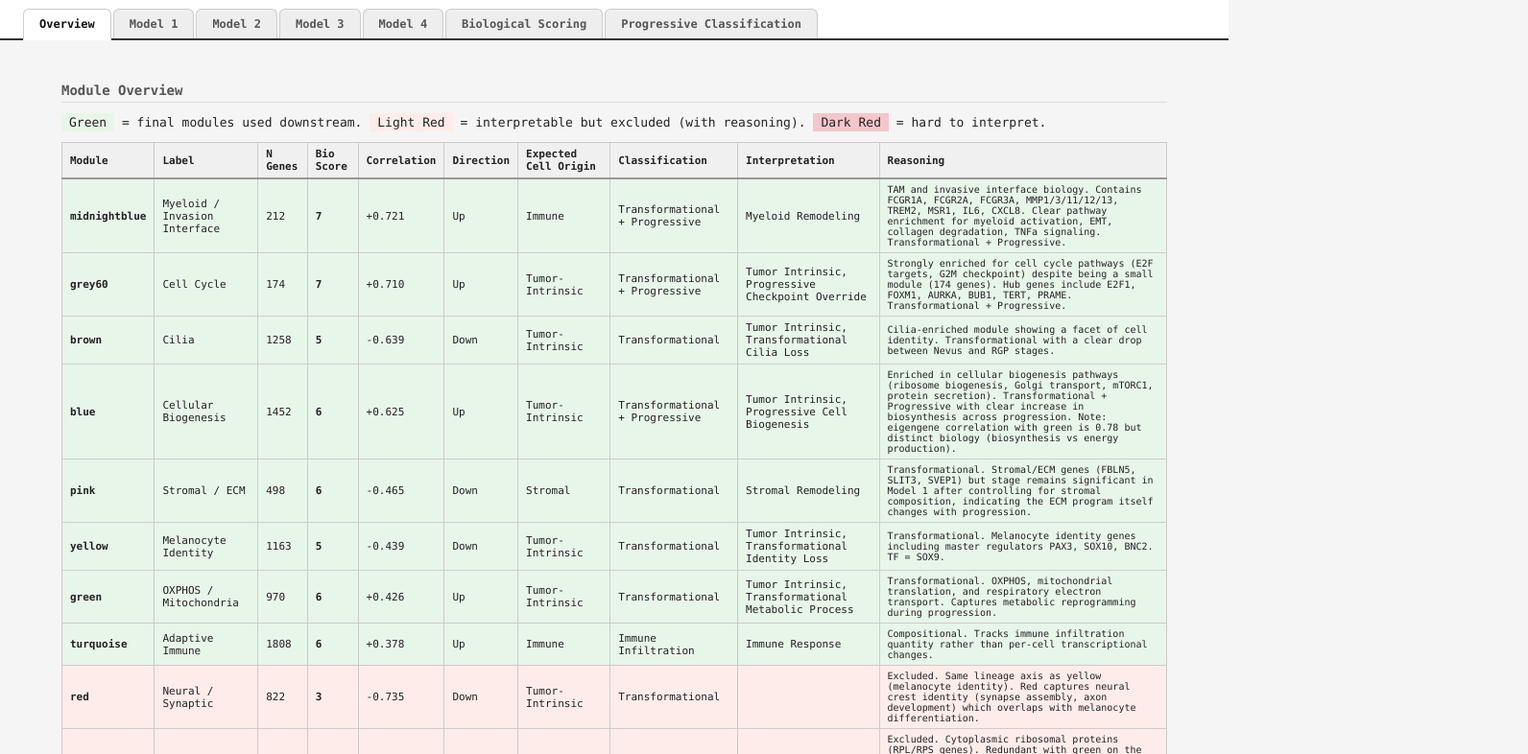
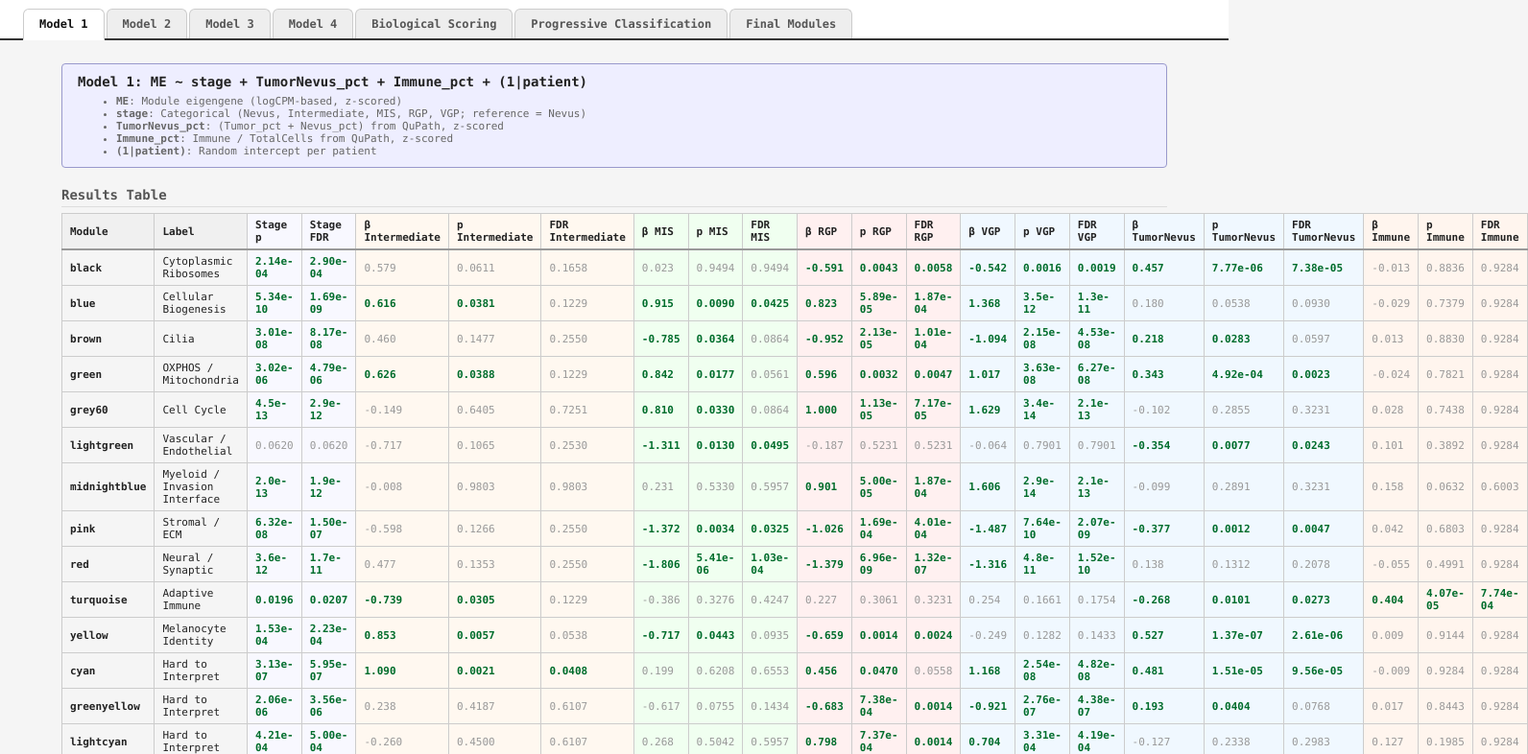
Before and after one commit to kairitanaka/WGCNA_MELANOMA, a plain HTML site: page lmm_summary.html in a window 1280 px wide. Shown: the part 60-846 px from the top of the page at 96% size, 1592 px wide, since content can reach past the window. Drawn offline with Linux system fonts and the light colour scheme.

Commit message:
organize

```diff
--- a/lmm_summary.html
+++ b/lmm_summary.html
@@ -32,19 +32,19 @@ th { background: #f0f0f0; color: #222; font-weight: bold; border-bottom: 2px sol
 </style></head><body>
 <div class="header">
 <h1>LMM Composition Analysis Summary</h1>
-<p class="meta">Generated: 2026-03-24 20:20</p>
+<p class="meta">Generated: 2026-03-24 20:31</p>
 <div class="tab-bar">
-<button class="tab-btn active" onclick="showTab('overview', this)" style="font-weight:800;">Overview</button>
-<button class="tab-btn" onclick="showTab('m1', this)">Model 1</button>
+<button class="tab-btn active" onclick="showTab('m1', this)">Model 1</button>
 <button class="tab-btn" onclick="showTab('m2', this)">Model 2</button>
 <button class="tab-btn" onclick="showTab('m3', this)">Model 3</button>
 <button class="tab-btn" onclick="showTab('m4', this)">Model 4</button>
 <button class="tab-btn" onclick="showTab('bioscore', this)">Biological Scoring</button>
 <button class="tab-btn" onclick="showTab('progclass', this)">Progressive Classification</button>
+<button class="tab-btn" onclick="showTab('overview', this)" style="font-weight:800;">Final Modules</button>
 </div></div>
 <div class="content">
-<div id="panel-overview" class="tab-panel active">
-<h3>Module Overview</h3>
+<div id="panel-overview" class="tab-panel">
+<h3>Final Modules</h3>
 <p><span style="background:#e8f5e9;padding:2px 8px;">Green</span> = final modules used downstream.
 <span style="background:#fdecea;padding:2px 8px;">Light Red</span> = interpretable but excluded (with reasoning).
 <span style="background:#f5c6cb;padding:2px 8px;">Dark Red</span> = hard to interpret.</p>
@@ -72,7 +72,7 @@ th { background: #f0f0f0; color: #222; font-weight: bold; border-bottom: 2px sol
 <tr class="row-darkred"><td><strong>tan</strong></td><td>Hard to Interpret</td><td>245</td><td><strong>3</strong></td><td>-0.306</td><td>Down</td><td></td><td></td><td></td><td style="font-size:10px;">Hard to Interpret</td></tr>
 </tbody></table>
 </div>
-<div id="panel-m1" class="tab-panel">
+<div id="panel-m1" class="tab-panel active">
 <div class="formula">Model 1: ME ~ stage + TumorNevus_pct + Immune_pct + (1|patient)
 <ul style="font-size:11px; font-weight:normal; color:#666; margin:6px 0 0 0;">
 <li><b>ME</b>: Module eigengene (logCPM-based, z-scored)</li>
```
